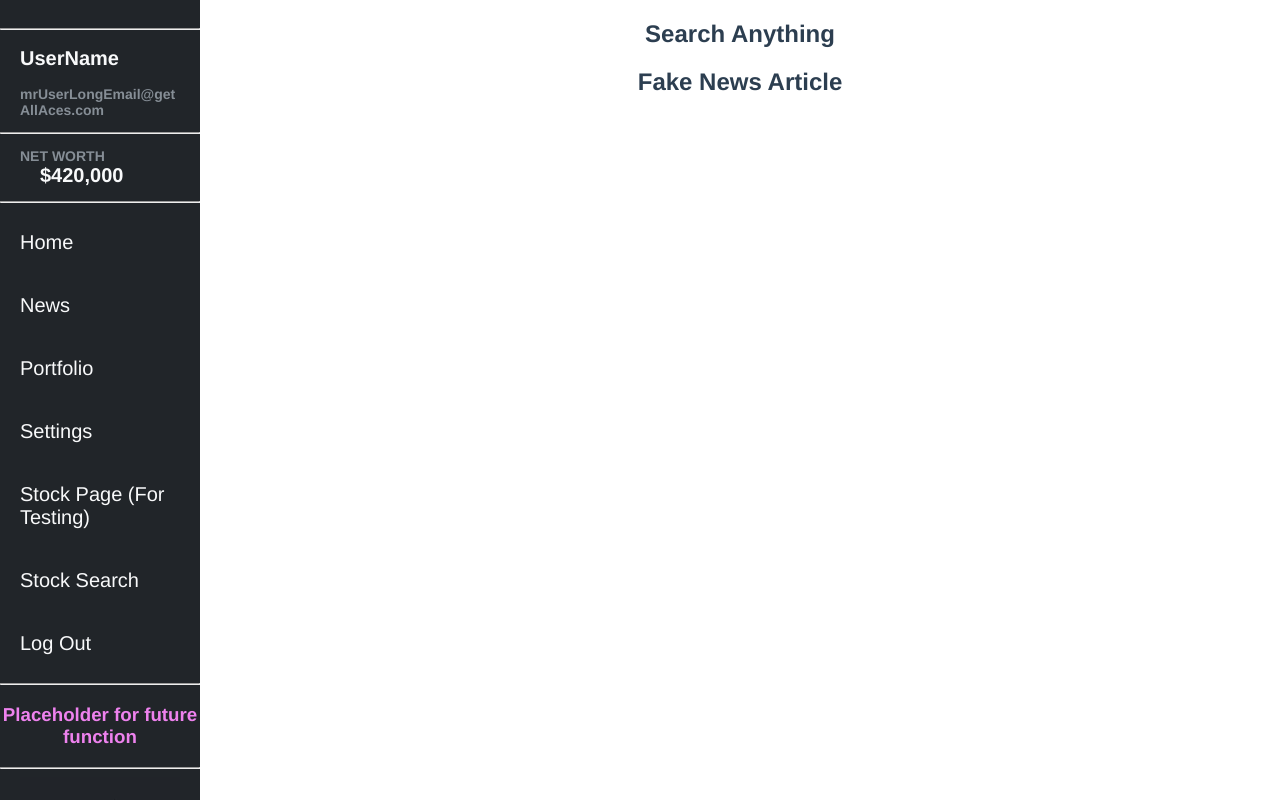
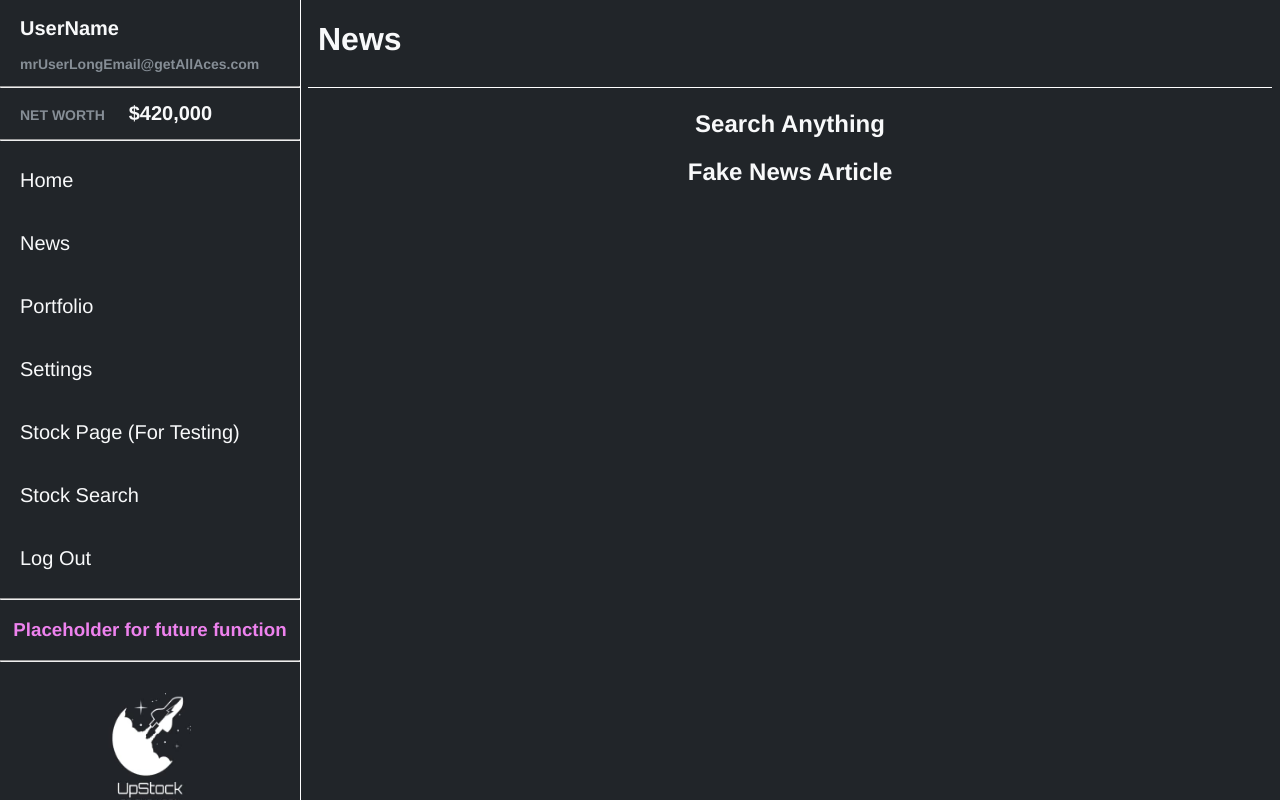
Before and after one commit to marcuslim835/UpStock, a Vue app: page /news in a window 1280 px wide. Built offline with nearby package versions, Linux system fonts and the light colour scheme.

Commit message:
Added Headers

```diff
--- a/src/App.vue
+++ b/src/App.vue
@@ -9,15 +9,19 @@ export default {
 </script>
 
 <style>
+body {
+  background-color: #212529;
+}
 #app {
   font-family: Avenir, Helvetica, Arial, sans-serif;
   -webkit-font-smoothing: antialiased;
   -moz-osx-font-smoothing: grayscale;
   text-align: center;
-  color: #2c3e50;
+  color: #F8F9FA;
+  background-color: #212529;
 }
 .main { /* leftmost component following navbar should be class main */
-  margin-left: 200px; /* 200px for sidebar */
+  margin-left: 300px; /* 300px for sidebar */
   padding: 0px 10px;
 }
 </style>
--- /dev/null
+++ b/src/components/Header.vue
@@ -0,0 +1,21 @@
+<template>
+    <h1 id="title" class="main"> {{ content }} </h1>
+</template>
+
+<script>
+    export default {
+        name: 'Header',
+        props: {
+            content: String
+        }
+    }
+</script>
+
+
+<style scoped>
+    #title {
+    text-align: left;
+    padding-bottom: 29px;
+    border-bottom: 1px solid white;
+}
+</style>
--- a/src/components/NavigationBar.vue
+++ b/src/components/NavigationBar.vue
@@ -1,6 +1,5 @@
 <template>
     <div class="navBar">
-        <hr>
         <h2 id="username"> UserName </h2>
         <h3 id="email"> mrUserLongEmail@getAllAces.com </h3> <hr>
         <h3 id="email"> NET WORTH <span id="username"> $420,000 </span> </h3> <hr>
@@ -24,14 +23,14 @@
 <style scoped>
 .navBar {
   height: 100%; /* Full-height: remove this if you want "auto" height */
-  width: 200px; /* Set the width of the sidebar */
+  width: 300px; /* Set the width of the sidebar */
   position: fixed;
   z-index: 1;
   top: 0;
   left: 0;
   background-color: #212529;
   overflow-x: hidden;
-  padding-top: 20px;
+  border-right: 1px solid white;
 }
 .navBar a {
   padding: 20px 20px 20px 20px;
--- a/src/views/Home.vue
+++ b/src/views/Home.vue
@@ -1,4 +1,5 @@
 <template>
+  <Header content="Home"/>
   <NavigationBar/>
   <Home_History/>
   <Home_OverallGraph/>
@@ -8,6 +9,7 @@
 </template>
 
 <script>
+import Header from "@/components/Header.vue"
 import NavigationBar from "@/components/NavigationBar.vue"
 import Home_History from "@/components/Home_History.vue"
 import Home_OverallGraph from "@/components/Home_OverallGraph.vue"
@@ -18,6 +20,7 @@ import News_Article from "@/components/News_Article.vue"
 export default {
   name: 'Home',
   components:{
+    Header,
     NavigationBar,
     Home_History,
     Home_OverallGraph,
--- a/src/views/News.vue
+++ b/src/views/News.vue
@@ -1,17 +1,20 @@
 <template>
+  <Header content="News"/>
   <NavigationBar/>
   <SearchBarAndResults/>
   <News_Article/>
 </template>
 
 <script>
+import Header from "@/components/Header.vue"
 import NavigationBar from "@/components/NavigationBar.vue"
 import SearchBarAndResults from "@/components/SearchBarAndResults.vue"
 import News_Article from "@/components/News_Article.vue"
 
 export default {
-  name: 'Home',
+  name: 'News',
   components:{
+    Header,
     NavigationBar,
     SearchBarAndResults,
     News_Article
--- a/src/views/Portfolio.vue
+++ b/src/views/Portfolio.vue
@@ -1,10 +1,12 @@
 <template>
+  <Header content="Portfolio"/>
   <NavigationBar/>
   <Portfolio_Holdings/>
   <Portfolio_Dividends/>
 </template>
 
 <script>
+import Header from "@/components/Header.vue"
 import NavigationBar from "@/components/NavigationBar.vue"
 import Portfolio_Holdings from "@/components/Portfolio_Holdings.vue"
 import Portfolio_Dividends from "@/components/Portfolio_Dividends.vue"
@@ -12,6 +14,7 @@ import Portfolio_Dividends from "@/components/Portfolio_Dividends.vue"
 export default {
   name: 'Portfolio',
   components:{
+    Header,
     NavigationBar,
     Portfolio_Holdings,
     Portfolio_Dividends
--- a/src/views/Settings.vue
+++ b/src/views/Settings.vue
@@ -1,4 +1,5 @@
 <template>
+  <Header content="Settings"/>
   <NavigationBar/>
   <Settings_NavBar/>
   <Settings_AccountOverview/>
@@ -8,6 +9,7 @@
 </template>
 
 <script>
+import Header from "@/components/Header.vue"
 import NavigationBar from "@/components/NavigationBar.vue"
 import Settings_NavBar from "@/components/Settings_NavBar.vue"
 import Settings_AccountOverview from "@/components/Settings_AccountOverview.vue"
@@ -15,8 +17,9 @@ import Settings_Edit from "@/components/Settings_Edit.vue"
 import Settings_Privacy from "@/components/Settings_Privacy.vue"
 
 export default {
-  name: 'Home',
+  name: 'Settings',
   components:{
+    Header,
     NavigationBar,
     Settings_NavBar,
     Settings_AccountOverview,
--- a/src/views/StockPage.vue
+++ b/src/views/StockPage.vue
@@ -1,4 +1,5 @@
 <template>
+  <Header content="Apple Stocks"/>
   <NavigationBar/>
   <Stock_Graph/>
   <Stock_KPI/>
@@ -6,14 +7,16 @@
 </template>
 
 <script>
+import Header from "@/components/Header.vue"
 import NavigationBar from "@/components/NavigationBar.vue"
 import Stock_Graph from "@/components/Stock_Graph.vue"
 import Stock_KPI from "@/components/Stock_KPI.vue"
 import ForumPost from "@/components/ForumPost.vue"
 
 export default {
-  name: 'Home',
+  name: 'StockPage',
   components:{
+    Header,
     NavigationBar,
     Stock_Graph,
     Stock_KPI,
--- a/src/views/StockSearch.vue
+++ b/src/views/StockSearch.vue
@@ -1,15 +1,18 @@
 <template>
+  <Header content="Stock Search"/>
   <NavigationBar/>
   <SearchBarAndResults/>
 </template>
 
 <script>
+import Header from "@/components/Header.vue"
 import NavigationBar from "@/components/NavigationBar.vue"
 import SearchBarAndResults from "@/components/SearchBarAndResults.vue"
 
 export default {
-  name: 'Home',
+  name: 'StockSearch',
   components:{
+    Header,
     NavigationBar,
     SearchBarAndResults
   }
```
